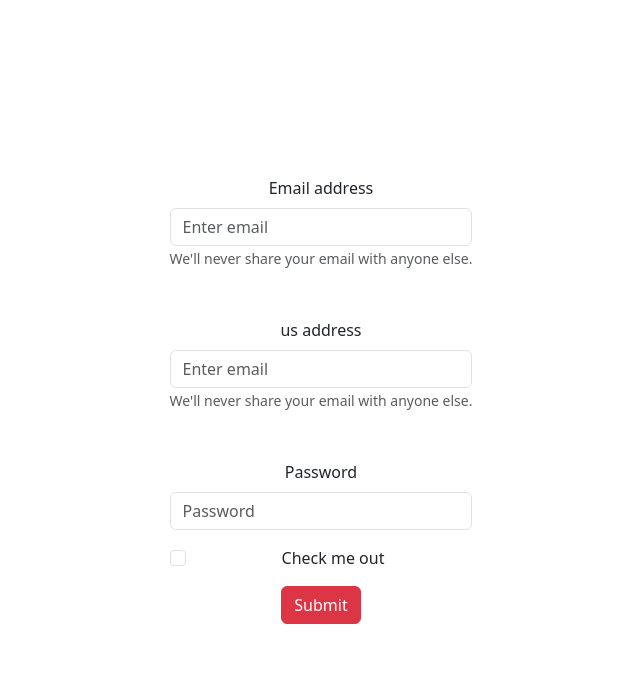
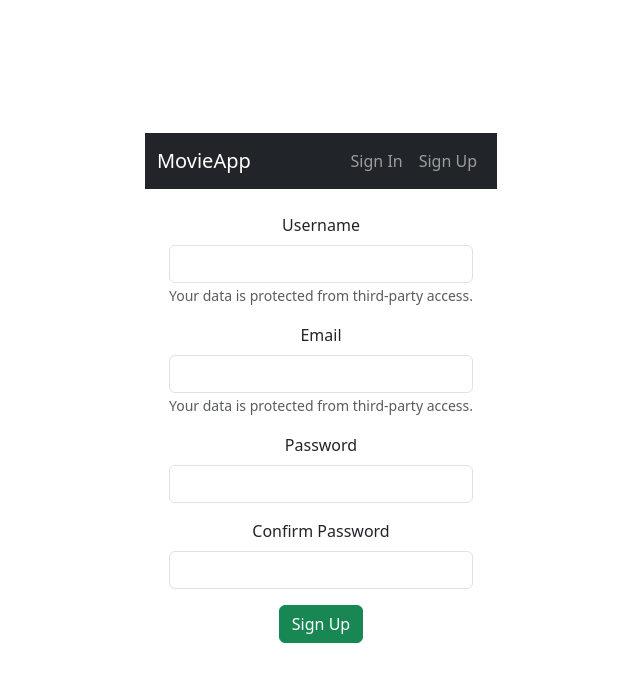
Before and after one commit to Abdulhamidsa/portfolio_assignment, a React (Vite) app: page /signup in a window 1280 px wide. Shown: the top 682 px of the page, without its empty margins (319-959 px from the left). Built offline with nearby package versions, Linux system fonts and the light colour scheme.

Commit message:
LogIn Componenets

```diff
--- a/package.json
+++ b/package.json
@@ -13,7 +13,8 @@
     "bootstrap": "^5.3.8",
     "react": "^19.2.0",
     "react-bootstrap": "^2.10.10",
-    "react-dom": "^19.2.0"
+    "react-dom": "^19.2.0",
+    "react-router-dom": "^7.9.6"
   },
   "devDependencies": {
     "@eslint/js": "^9.39.1",
--- a/src/App.jsx
+++ b/src/App.jsx
@@ -1,13 +1,33 @@
 import "./App.css";
-import { Button } from "react-bootstrap";
-import Accordion from "react-bootstrap/Accordion";
-import BasicExample from "./components/BasicExample.jsx";
+import { BrowserRouter as Router, Routes, Route } from "react-router-dom";
+import SignIn from "./components/SignIn.jsx";
+import SignUp from "./components/SignUp.jsx";
+import SignOut from "./components/SignOut.jsx";
+import Profile from "./components/Profile.jsx";
+import AppNavbar from "./components/AppNavbar.jsx";
+import ProtectedRoute from "./components/ProtectedRoute.jsx";
+import { AuthProvider } from "./context/AuthContext.jsx";
 
 function App() {
   return (
-    <>
-      <BasicExample />
-    </>
+    <AuthProvider>
+      <Router>
+        <AppNavbar />
+        <Routes>
+          <Route path="/signin" element={<SignIn />} />
+          <Route path="/signup" element={<SignUp />} />
+          <Route path="/signout" element={<SignOut />} />
+          <Route
+            path="/profile"
+            element={
+              <ProtectedRoute>
+                <Profile />
+              </ProtectedRoute>
+            }
+          />
+        </Routes>
+      </Router>
+    </AuthProvider>
   );
 }
 
--- /dev/null
+++ b/src/components/AppNavbar.jsx
@@ -0,0 +1,33 @@
+import { Navbar, Nav, Container } from "react-bootstrap";
+import { Link } from "react-router-dom";
+import { useAuth } from "../context/AuthContext";
+
+function AppNavbar() {
+  const { user } = useAuth();
+
+  return (
+    <Navbar bg="dark" variant="dark" expand="lg">
+      <Container>
+        <Navbar.Brand as={Link} to="/">MovieApp</Navbar.Brand>
+        <Navbar.Toggle aria-controls="basic-navbar-nav" />
+        <Navbar.Collapse id="basic-navbar-nav">
+          <Nav className="ms-auto">
+            {!user ? (
+              <>
+                <Nav.Link as={Link} to="/signin">Sign In</Nav.Link>
+                <Nav.Link as={Link} to="/signup">Sign Up</Nav.Link>
+              </>
+            ) : (
+              <>
+                <Nav.Link as={Link} to="/profile">Profile</Nav.Link>
+                <Nav.Link as={Link} to="/signout">Sign Out</Nav.Link>
+              </>
+            )}
+          </Nav>
+        </Navbar.Collapse>
+      </Container>
+    </Navbar>
+  );
+}
+
+export default AppNavbar;
--- a/src/components/BasicExample.jsx
+++ /dev/null
@@ -1,33 +0,0 @@
-import Button from "react-bootstrap/Button";
-import Form from "react-bootstrap/Form";
-
-function BasicExample() {
-  return (
-    <Form>
-      <Form.Group className="mb-5" controlId="formBasicEmail">
-        <Form.Label>Email address</Form.Label>
-        <Form.Control type="email" placeholder="Enter email" />
-        <Form.Text className="text-muted">We'll never share your email with anyone else.</Form.Text>
-      </Form.Group>
-
-      <Form.Group className="mb-5" controlId="formBasicEmail">
-        <Form.Label>us address</Form.Label>
-        <Form.Control type="email" placeholder="Enter email" />
-        <Form.Text className="text-muted">We'll never share your email with anyone else.</Form.Text>
-      </Form.Group>
-
-      <Form.Group className="mb-3" controlId="formBasicPassword">
-        <Form.Label>Password</Form.Label>
-        <Form.Control type="password" placeholder="Password" />
-      </Form.Group>
-      <Form.Group className="mb-3" controlId="formBasicCheckbox">
-        <Form.Check type="checkbox" label="Check me out" />
-      </Form.Group>
-      <Button variant="danger" type="submit">
-        Submit
-      </Button>
-    </Form>
-  );
-}
-
-export default BasicExample;
--- /dev/null
+++ b/src/components/Profile.jsx
@@ -0,0 +1,25 @@
+import { useAuth } from "../context/AuthContext";
+
+function Profile() {
+  const { user } = useAuth();
+
+  if (!user) {
+    return (
+      <div className="container mt-4">
+        <h2>You are not logged in</h2>
+        <p>Please sign in to view your profile.</p>
+      </div>
+    );
+  }
+
+  return (
+    <div className="container mt-4">
+      <h2>Welcome, {user.username || user.email}!</h2>
+      <p><strong>Email:</strong> {user.email}</p>
+      {/* Add more user info if available */}
+      <p><strong>User ID:</strong> {user.id}</p>
+    </div>
+  );
+}
+
+export default Profile;
--- /dev/null
+++ b/src/components/ProtectedRoute.jsx
@@ -0,0 +1,15 @@
+import { Navigate } from "react-router-dom";
+import { useAuth } from "../context/AuthContext";
+
+function ProtectedRoute({ children }) {
+  const { user } = useAuth();
+
+  if (!user) {
+    // If no user, redirect to Sign In
+    return <Navigate to="/signin" replace />;
+  }
+
+  return children;
+}
+
+export default ProtectedRoute;
--- /dev/null
+++ b/src/components/SignIn.jsx
@@ -0,0 +1,62 @@
+import { useState } from "react";
+import Form from "react-bootstrap/Form";
+import Button from "react-bootstrap/Button";
+import { useAuth } from "../context/AuthContext";
+
+function SignIn({ apiClient }) {
+  const { login } = useAuth();
+  const [email, setEmail] = useState("");
+  const [password, setPassword] = useState("");
+  const [error, setError] = useState("");
+
+  const handleSubmit = async (e) => {
+    e.preventDefault();
+    try {
+      const res = await apiClient.request("/auth/login", {
+        method: "POST",
+        body: JSON.stringify({ email, password }),
+      });
+      login(res.user, res.token); // update global state
+    } catch {
+      setError("Login failed. Please check your credentials.");
+    }
+  };
+
+  return (
+    <Form onSubmit={handleSubmit} className="p-4">
+      {error && <div className="alert alert-danger">{error}</div>}
+
+      {/* Email field */}
+      <Form.Group className="mb-3" controlId="signinEmail">
+        <Form.Label>Email</Form.Label>
+        <Form.Control
+          type="email"
+          value={email}
+          onChange={(e) => setEmail(e.target.value)}
+          required
+        />
+        <Form.Text className="text-muted">
+          Your data is protected from third-party access.
+        </Form.Text>
+      </Form.Group>
+
+      {/* Password field */}
+      <Form.Group className="mb-3" controlId="signinPassword">
+        <Form.Label>Password</Form.Label>
+        <Form.Control
+          type="password"
+          value={password}
+          onChange={(e) => setPassword(e.target.value)}
+          required
+        />
+      </Form.Group>
+
+      {/* Submit button */}
+      <Button type="submit" variant="primary">
+        Sign In
+      </Button>
+    </Form>
+  );
+}
+
+export default SignIn;
--- /dev/null
+++ b/src/components/SignOut.jsx
@@ -0,0 +1,13 @@
+import Button from "react-bootstrap/Button";
+import { useAuth } from "../context/AuthContext";
+
+function SignOut() {
+  const { logout } = useAuth();
+  return (
+    <Button variant="outline-danger" onClick={logout}>
+      Sign Out
+    </Button>
+  );
+}
+
+export default SignOut;
--- /dev/null
+++ b/src/components/SignUp.jsx
@@ -0,0 +1,95 @@
+import { useState } from "react";
+import Form from "react-bootstrap/Form";
+import Button from "react-bootstrap/Button";
+import { useAuth } from "../context/AuthContext";
+
+function SignUp({ apiClient }) {
+  const { login } = useAuth();
+  const [username, setUsername] = useState("");
+  const [email, setEmail] = useState("");
+  const [password, setPassword] = useState("");
+  const [confirmPassword, setConfirmPassword] = useState("");
+  const [error, setError] = useState("");
+
+  const handleSubmit = async (e) => {
+    e.preventDefault();
+
+    // Check if passwords match
+    if (password !== confirmPassword) {
+      setError("Passwords do not match.");
+      return;
+    }
+
+    try {
+      const res = await apiClient.request("/auth/register", {
+        method: "POST",
+        body: JSON.stringify({ username, email, password }),
+      });
+      login(res.user, res.token); // auto-login after signup
+    } catch {
+      setError("Signup failed. Try again.");
+    }
+  };
+
+  return (
+    <Form onSubmit={handleSubmit} className="p-4">
+      {error && <div className="alert alert-danger">{error}</div>}
+
+      {/* Username */}
+      <Form.Group className="mb-3" controlId="signupUsername">
+        <Form.Label>Username</Form.Label>
+        <Form.Control
+          type="text"
+          value={username}
+          onChange={(e) => setUsername(e.target.value)}
+          required
+        />
+        <Form.Text className="text-muted">
+          Your data is protected from third-party access.
+        </Form.Text>
+      </Form.Group>
+
+      {/* Email */}
+      <Form.Group className="mb-3" controlId="signupEmail">
+        <Form.Label>Email</Form.Label>
+        <Form.Control
+          type="email"
+          value={email}
+          onChange={(e) => setEmail(e.target.value)}
+          required
+        />
+        <Form.Text className="text-muted">
+          Your data is protected from third-party access.
+        </Form.Text>
+      </Form.Group>
+
+      {/* Password */}
+      <Form.Group className="mb-3" controlId="signupPassword">
+        <Form.Label>Password</Form.Label>
+        <Form.Control
+          type="password"
+          value={password}
+          onChange={(e) => setPassword(e.target.value)}
+          required
+        />
+      </Form.Group>
+
+      {/* Confirm Password */}
+      <Form.Group className="mb-3" controlId="signupConfirmPassword">
+        <Form.Label>Confirm Password</Form.Label>
+        <Form.Control
+          type="password"
+          value={confirmPassword}
+          onChange={(e) => setConfirmPassword(e.target.value)}
+          required
+        />
+      </Form.Group>
+
+      <Button type="submit" variant="success">
+        Sign Up
+      </Button>
+    </Form>
+  );
+}
+
+export default SignUp;
--- /dev/null
+++ b/src/context/AuthContext.jsx
@@ -0,0 +1,28 @@
+import { createContext, useContext, useState } from "react";
+
+const AuthContext = createContext();
+
+export function AuthProvider({ children }) {
+  const [user, setUser] = useState(null);
+  const [token, setToken] = useState(null);
+
+  const login = (userData, tokenData) => {
+    setUser(userData);
+    setToken(tokenData);
+    localStorage.setItem("token", tokenData); // optional persistence
+  };
+
+  const logout = () => {
+    setUser(null);
+    setToken(null);
+    localStorage.removeItem("token");
+  };
+
+  return (
+    <AuthContext.Provider value={{ user, token, login, logout }}>
+      {children}
+    </AuthContext.Provider>
+  );
+}
+
+export const useAuth = () => useContext(AuthContext);
```
Also changed, not shown: 1 other file (tests, documents, lock files or other folders).
